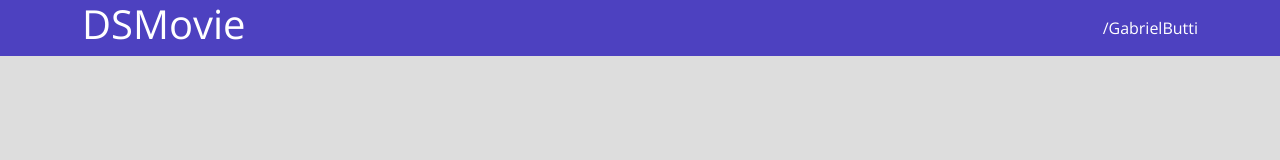
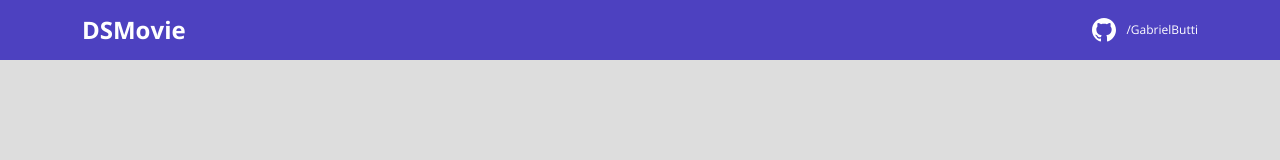
Before and after one commit to GabrielButti/DSMovie, a plain HTML site: page index.html in a window 1280 px wide. Drawn offline with nearby package versions, Linux system fonts and the light colour scheme.

Commit message:
Barra Superior Parte 2

```diff
--- a/css/styles.css
+++ b/css/styles.css
@@ -1,26 +1,58 @@
 @import url('https://fonts.googleapis.com/css2?family=Open+Sans:wght@300;400;700&display=swap');
+
+:root {
+    --bg-gray: #ddd;
+    --color-primary: #4D41C0;
+    --white: #fff;
+}
 
 * {
     box-sizing: border-box;
     font-family: 'Open Sans', sans-serif;
 }
 
+h1, h2, h3, h4, h5, h6 {
+    margin: 0;
+}
+
 html, body {
-    background-color: #ddd;
+    background-color: var(--bg-gray);
 }
 
 header {
-    background-color: #4D41C0;
-    color: #FFFFFF ;
+    background-color: var(--color-primary);
+    color: var(--white) ;
+    height: 60px;
+    display: flex;
+    align-items: center;
 }
 
-nav{
+nav {
     display: flex;
     align-items: center;
     justify-content: space-between;
+}
+
+nav h1 {
+    font-size: 24px;
+    font-weight: 700;
+}
+
+nav a {
+    font-size: 12px;
+    font-weight: 400;
 }
 
 a,  a:hover {
     text-decoration: none;
     color: unset;
 }
+
+.dsmovie-contact-container {
+    display: flex ;
+    align-items: center;
+}
+
+.dsmovie-contact-container img {
+    margin-right: 10px;
+}
--- a/index.html
+++ b/index.html
@@ -1,24 +1,31 @@
 <!DOCTYPE html>
 <html lang="en">
+
 <head>
     <meta charset="UTF-8">
     <meta http-equiv="X-UA-Compatible" content="IE=edge">
     <meta name="viewport" content="width=device-width, initial-scale=1.0">
     <title>DSMovie</title>
 
-    <link href="https://cdn.jsdelivr.net/npm/bootstrap@5.1.3/dist/css/bootstrap.min.css" rel="stylesheet" integrity="sha384-1BmE4kWBq78iYhFldvKuhfTAU6auU8tT94WrHftjDbrCEXSU1oBoqyl2QvZ6jIW3" crossorigin="anonymous">
+    <link href="https://cdn.jsdelivr.net/npm/bootstrap@5.1.3/dist/css/bootstrap.min.css" rel="stylesheet"
+        integrity="sha384-1BmE4kWBq78iYhFldvKuhfTAU6auU8tT94WrHftjDbrCEXSU1oBoqyl2QvZ6jIW3" crossorigin="anonymous">
 
     <link rel="stylesheet" href="css/styles.css">
 
 </head>
+
 <body>
     <header>
         <nav class="container">
             <h1>DSMovie</h1>
-            <a href="https://github.com/GabrielButti">/GabrielButti</a>
+            <div class="dsmovie-contact-container">
+                <img src="img/Github.svg" alt="Github">
+                <a href="https://github.com/GabrielButti">/GabrielButti</a>
+            </div>
         </nav>
     </header>
 
 
 </body>
+
 </html>
```
Also changed, not shown: img/Github.svg (added).
